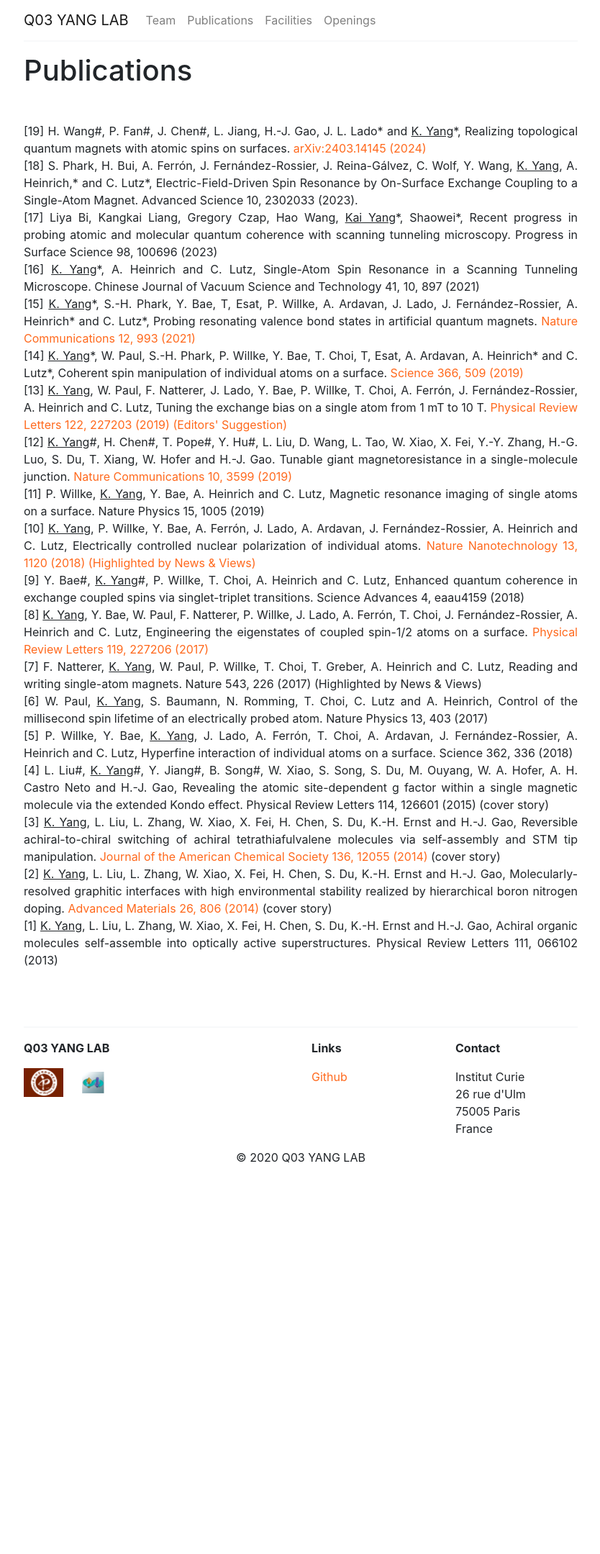
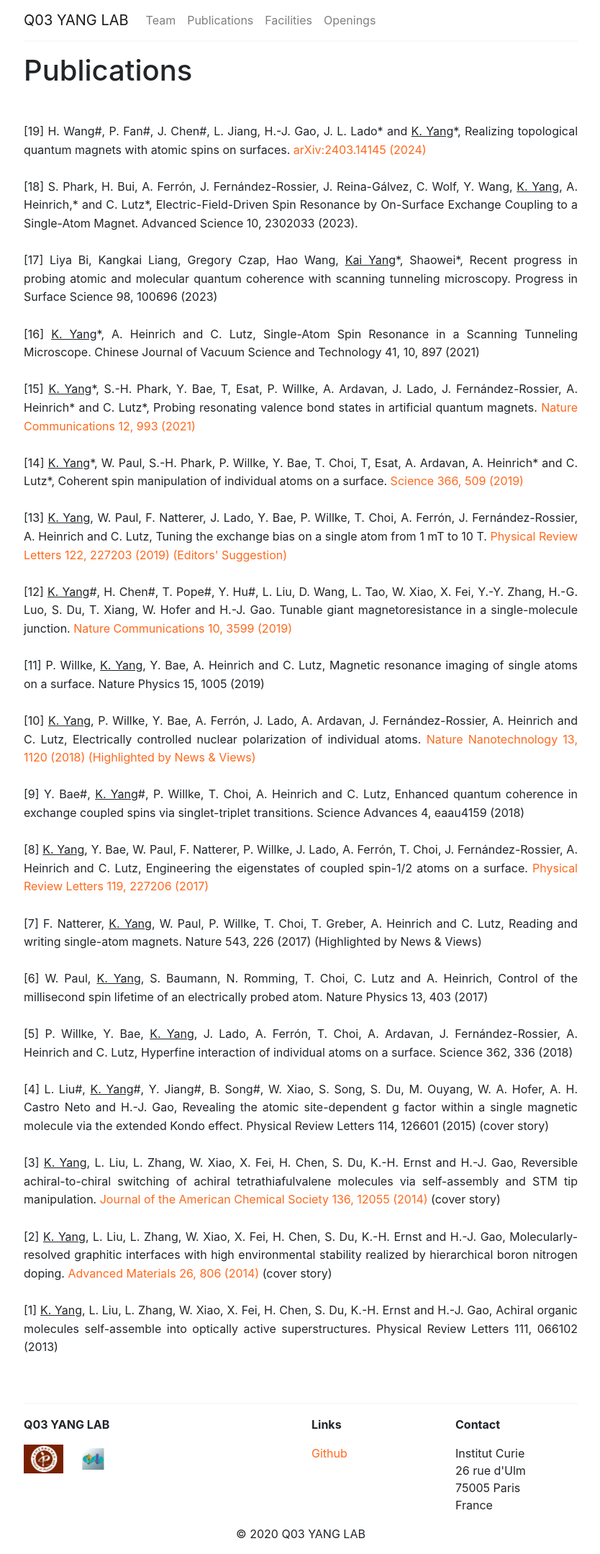
Before and after one commit to ZoomWuun/Q03i, a Jekyll site: the page built from _pages/publications_new.html, in a window 1280 px wide. Shown: the whole page at 72% size, without its empty margins (222-1056 px from the left). Built offline with Jekyll 4.4.1, drawn with Linux system fonts in a browser that asks for light colours; before the commit the page ends 1636 px from its top, so only the background shows below that.

Commit message:
Add files via upload

```diff
--- a/_pages/publications_new.html
+++ b/_pages/publications_new.html
@@ -9,42 +9,42 @@ permalink: /publications_new/
 <li class="media mb-1">
     <div class="media-body">
 
-        <p style="margin-bottom: 2em;">
-            [19] H. Wang#, P. Fan#, J. Chen#, L. Jiang, H.-J. Gao, J. L. Lado* and <u>K. Yang</u>*, Realizing topological quantum magnets with atomic spins on surfaces. <a href="https://arxiv.org/abs/2403.14145" target="_blank">arXiv:2403.14145 (2024)</a><br>
+        <p style="line-height: 1.6em;">
+            [19] H. Wang#, P. Fan#, J. Chen#, L. Jiang, H.-J. Gao, J. L. Lado* and <u>K. Yang</u>*, Realizing topological quantum magnets with atomic spins on surfaces. <a href="https://arxiv.org/abs/2403.14145" target="_blank">arXiv:2403.14145 (2024)</a><br><br>
 
-            [18] S. Phark, H. Bui, A. Ferrón, J. Fernández-Rossier, J. Reina-Gálvez, C. Wolf, Y. Wang, <u>K. Yang</u>, A. Heinrich,* and C. Lutz*, Electric-Field-Driven Spin Resonance by On-Surface Exchange Coupling to a Single-Atom Magnet. Advanced Science 10, 2302033 (2023).<br>
+            [18] S. Phark, H. Bui, A. Ferrón, J. Fernández-Rossier, J. Reina-Gálvez, C. Wolf, Y. Wang, <u>K. Yang</u>, A. Heinrich,* and C. Lutz*, Electric-Field-Driven Spin Resonance by On-Surface Exchange Coupling to a Single-Atom Magnet. Advanced Science 10, 2302033 (2023).<br><br>
 
-            [17] Liya Bi, Kangkai Liang, Gregory Czap, Hao Wang, <u>Kai Yang</u>*, Shaowei*, Recent progress in probing atomic and molecular quantum coherence with scanning tunneling microscopy. Progress in Surface Science 98, 100696 (2023)<br>
+            [17] Liya Bi, Kangkai Liang, Gregory Czap, Hao Wang, <u>Kai Yang</u>*, Shaowei*, Recent progress in probing atomic and molecular quantum coherence with scanning tunneling microscopy. Progress in Surface Science 98, 100696 (2023)<br><br>
 
-            [16] <u>K. Yang</u>*, A. Heinrich and C. Lutz, Single-Atom Spin Resonance in a Scanning Tunneling Microscope. Chinese Journal of Vacuum Science and Technology 41, 10, 897 (2021)<br>
+            [16] <u>K. Yang</u>*, A. Heinrich and C. Lutz, Single-Atom Spin Resonance in a Scanning Tunneling Microscope. Chinese Journal of Vacuum Science and Technology 41, 10, 897 (2021)<br><br>
 
-            [15] <u>K. Yang</u>*, S.-H. Phark, Y. Bae, T, Esat, P. Willke, A. Ardavan, J. Lado, J. Fernández-Rossier, A. Heinrich* and C. Lutz*, Probing resonating valence bond states in artificial quantum magnets. <a href="https://www.nature.com/articles/s41467-021-21274-5" target="_blank">Nature Communications 12, 993 (2021)</a><br>
+            [15] <u>K. Yang</u>*, S.-H. Phark, Y. Bae, T, Esat, P. Willke, A. Ardavan, J. Lado, J. Fernández-Rossier, A. Heinrich* and C. Lutz*, Probing resonating valence bond states in artificial quantum magnets. <a href="https://www.nature.com/articles/s41467-021-21274-5" target="_blank">Nature Communications 12, 993 (2021)</a><br><br>
 
-            [14] <u>K. Yang</u>*, W. Paul, S.-H. Phark, P. Willke, Y. Bae, T. Choi, T, Esat, A. Ardavan, A. Heinrich* and C. Lutz*, Coherent spin manipulation of individual atoms on a surface. <a href="https://www.science.org/doi/10.1126/science.aay6779" target="_blank">Science 366, 509 (2019)</a><br>
+            [14] <u>K. Yang</u>*, W. Paul, S.-H. Phark, P. Willke, Y. Bae, T. Choi, T, Esat, A. Ardavan, A. Heinrich* and C. Lutz*, Coherent spin manipulation of individual atoms on a surface. <a href="https://www.science.org/doi/10.1126/science.aay6779" target="_blank">Science 366, 509 (2019)</a><br><br>
 
-            [13] <u>K. Yang</u>, W. Paul, F. Natterer, J. Lado, Y. Bae, P. Willke, T. Choi, A. Ferrón, J. Fernández-Rossier, A. Heinrich and C. Lutz, Tuning the exchange bias on a single atom from 1 mT to 10 T. <a href="https://journals.aps.org/prl/abstract/10.1103/PhysRevLett.122.227203" target="_blank">Physical Review Letters 122, 227203 (2019) (Editors' Suggestion)</a><br>
+            [13] <u>K. Yang</u>, W. Paul, F. Natterer, J. Lado, Y. Bae, P. Willke, T. Choi, A. Ferrón, J. Fernández-Rossier, A. Heinrich and C. Lutz, Tuning the exchange bias on a single atom from 1 mT to 10 T. <a href="https://journals.aps.org/prl/abstract/10.1103/PhysRevLett.122.227203" target="_blank">Physical Review Letters 122, 227203 (2019) (Editors' Suggestion)</a><br><br>
 
-            [12] <u>K. Yang</u>#, H. Chen#, T. Pope#, Y. Hu#, L. Liu, D. Wang, L. Tao, W. Xiao, X. Fei, Y.-Y. Zhang, H.-G. Luo, S. Du, T. Xiang, W. Hofer and H.-J. Gao. Tunable giant magnetoresistance in a single-molecule junction. <a href="https://www.nature.com/articles/s41467-019-11587-x#citeas" target="_blank">Nature Communications 10, 3599 (2019)</a><br>
+            [12] <u>K. Yang</u>#, H. Chen#, T. Pope#, Y. Hu#, L. Liu, D. Wang, L. Tao, W. Xiao, X. Fei, Y.-Y. Zhang, H.-G. Luo, S. Du, T. Xiang, W. Hofer and H.-J. Gao. Tunable giant magnetoresistance in a single-molecule junction. <a href="https://www.nature.com/articles/s41467-019-11587-x#citeas" target="_blank">Nature Communications 10, 3599 (2019)</a><br><br>
 
-            [11] P. Willke, <u>K. Yang</u>, Y. Bae, A. Heinrich and C. Lutz, Magnetic resonance imaging of single atoms on a surface. Nature Physics 15, 1005 (2019)<br>
+            [11] P. Willke, <u>K. Yang</u>, Y. Bae, A. Heinrich and C. Lutz, Magnetic resonance imaging of single atoms on a surface. Nature Physics 15, 1005 (2019)<br><br>
 
-            [10] <u>K. Yang</u>, P. Willke, Y. Bae, A. Ferrón, J. Lado, A. Ardavan, J. Fernández-Rossier, A. Heinrich and C. Lutz, Electrically controlled nuclear polarization of individual atoms. <a href="https://www.nature.com/articles/s41565-018-0296-7#citeas" target="_blank">Nature Nanotechnology 13, 1120 (2018) (Highlighted by News & Views)</a><br>
+            [10] <u>K. Yang</u>, P. Willke, Y. Bae, A. Ferrón, J. Lado, A. Ardavan, J. Fernández-Rossier, A. Heinrich and C. Lutz, Electrically controlled nuclear polarization of individual atoms. <a href="https://www.nature.com/articles/s41565-018-0296-7#citeas" target="_blank">Nature Nanotechnology 13, 1120 (2018) (Highlighted by News & Views)</a><br><br>
 
-            [9] Y. Bae#, <u>K. Yang</u>#, P. Willke, T. Choi, A. Heinrich and C. Lutz, Enhanced quantum coherence in exchange coupled spins via singlet-triplet transitions. Science Advances 4, eaau4159 (2018)<br>
+            [9] Y. Bae#, <u>K. Yang</u>#, P. Willke, T. Choi, A. Heinrich and C. Lutz, Enhanced quantum coherence in exchange coupled spins via singlet-triplet transitions. Science Advances 4, eaau4159 (2018)<br><br>
 
-            [8] <u>K. Yang</u>, Y. Bae, W. Paul, F. Natterer, P. Willke, J. Lado, A. Ferrón, T. Choi, J. Fernández-Rossier, A. Heinrich and C. Lutz, Engineering the eigenstates of coupled spin-1/2 atoms on a surface. <a href="https://journals.aps.org/prl/abstract/10.1103/PhysRevLett.119.227206" target="_blank">Physical Review Letters 119, 227206 (2017)</a><br>
+            [8] <u>K. Yang</u>, Y. Bae, W. Paul, F. Natterer, P. Willke, J. Lado, A. Ferrón, T. Choi, J. Fernández-Rossier, A. Heinrich and C. Lutz, Engineering the eigenstates of coupled spin-1/2 atoms on a surface. <a href="https://journals.aps.org/prl/abstract/10.1103/PhysRevLett.119.227206" target="_blank">Physical Review Letters 119, 227206 (2017)</a><br><br>
 
-            [7] F. Natterer, <u>K. Yang</u>, W. Paul, P. Willke, T. Choi, T. Greber, A. Heinrich and C. Lutz, Reading and writing single-atom magnets. Nature 543, 226 (2017) (Highlighted by News & Views)<br>
+            [7] F. Natterer, <u>K. Yang</u>, W. Paul, P. Willke, T. Choi, T. Greber, A. Heinrich and C. Lutz, Reading and writing single-atom magnets. Nature 543, 226 (2017) (Highlighted by News & Views)<br><br>
 
-            [6] W. Paul, <u>K. Yang</u>, S. Baumann, N. Romming, T. Choi, C. Lutz and A. Heinrich, Control of the millisecond spin lifetime of an electrically probed atom. Nature Physics 13, 403 (2017)<br>
+            [6] W. Paul, <u>K. Yang</u>, S. Baumann, N. Romming, T. Choi, C. Lutz and A. Heinrich, Control of the millisecond spin lifetime of an electrically probed atom. Nature Physics 13, 403 (2017)<br><br>
 
-            [5] P. Willke, Y. Bae, <u>K. Yang</u>, J. Lado, A. Ferrón, T. Choi, A. Ardavan, J. Fernández-Rossier, A. Heinrich and C. Lutz, Hyperfine interaction of individual atoms on a surface. Science 362, 336 (2018)<br>
+            [5] P. Willke, Y. Bae, <u>K. Yang</u>, J. Lado, A. Ferrón, T. Choi, A. Ardavan, J. Fernández-Rossier, A. Heinrich and C. Lutz, Hyperfine interaction of individual atoms on a surface. Science 362, 336 (2018)<br><br>
 
-            [4] L. Liu#, <u>K. Yang</u>#, Y. Jiang#, B. Song#, W. Xiao, S. Song, S. Du, M. Ouyang, W. A. Hofer, A. H. Castro Neto and H.-J. Gao, Revealing the atomic site-dependent g factor within a single magnetic molecule via the extended Kondo effect. Physical Review Letters 114, 126601 (2015) (cover story)<br>
+            [4] L. Liu#, <u>K. Yang</u>#, Y. Jiang#, B. Song#, W. Xiao, S. Song, S. Du, M. Ouyang, W. A. Hofer, A. H. Castro Neto and H.-J. Gao, Revealing the atomic site-dependent g factor within a single magnetic molecule via the extended Kondo effect. Physical Review Letters 114, 126601 (2015) (cover story)<br><br>
 
-            [3] <u>K. Yang</u>, L. Liu, L. Zhang, W. Xiao, X. Fei, H. Chen, S. Du, K.-H. Ernst and H.-J. Gao, Reversible achiral-to-chiral switching of achiral tetrathiafulvalene molecules via self-assembly and STM tip manipulation. <a href="https://pubs.acs.org/doi/abs/10.1021/ja508375z" target="_blank">Journal of the American Chemical Society 136, 12055 (2014)</a> (cover story)<br>
+            [3] <u>K. Yang</u>, L. Liu, L. Zhang, W. Xiao, X. Fei, H. Chen, S. Du, K.-H. Ernst and H.-J. Gao, Reversible achiral-to-chiral switching of achiral tetrathiafulvalene molecules via self-assembly and STM tip manipulation. <a href="https://pubs.acs.org/doi/abs/10.1021/ja508375z" target="_blank">Journal of the American Chemical Society 136, 12055 (2014)</a> (cover story)<br><br>
 
-            [2] <u>K. Yang</u>, L. Liu, L. Zhang, W. Xiao, X. Fei, H. Chen, S. Du, K.-H. Ernst and H.-J. Gao, Molecularly-resolved graphitic interfaces with high environmental stability realized by hierarchical boron nitrogen doping. <a href="https://onlinelibrary.wiley.com/doi/abs/10.1002/adma.201304792" target="_blank">Advanced Materials 26, 806 (2014)</a> (cover story)<br>
+            [2] <u>K. Yang</u>, L. Liu, L. Zhang, W. Xiao, X. Fei, H. Chen, S. Du, K.-H. Ernst and H.-J. Gao, Molecularly-resolved graphitic interfaces with high environmental stability realized by hierarchical boron nitrogen doping. <a href="https://onlinelibrary.wiley.com/doi/abs/10.1002/adma.201304792" target="_blank">Advanced Materials 26, 806 (2014)</a> (cover story)<br><br>
 
             [1] <u>K. Yang</u>, L. Liu, L. Zhang, W. Xiao, X. Fei, H. Chen, S. Du, K.-H. Ernst and H.-J. Gao, Achiral organic molecules self-assemble into optically active superstructures. Physical Review Letters 111, 066102 (2013)
         </p>
```
